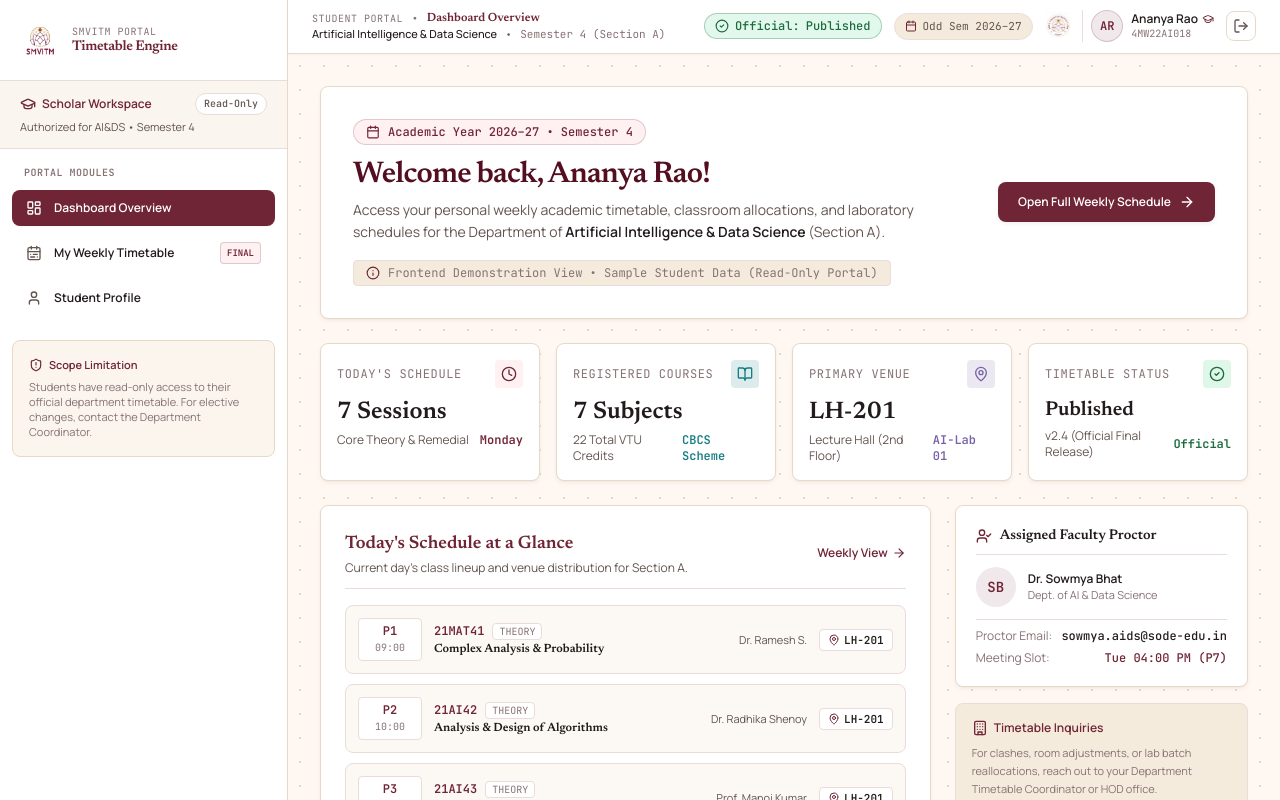
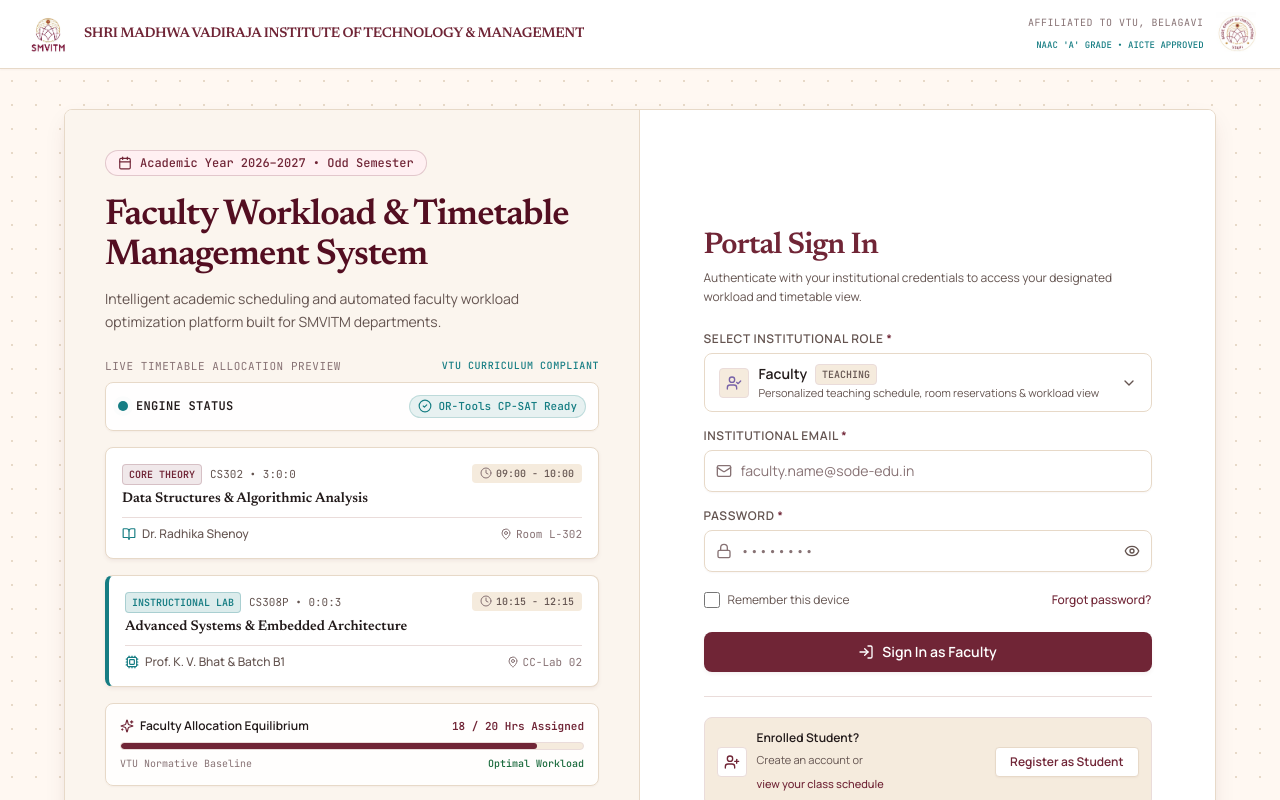
Before and after one commit to ankitanayak2003/FacultyTimetableSystem, a React (Vite) app in the folder frontend/: page / in a window 1280 px wide. Shown: the top 800 px of the page. Built offline with nearby package versions, Linux system fonts and the light colour scheme.

Commit message:
feat(frontend): add role-based demo navigation and student portal

```diff
--- a/frontend/src/App.tsx
+++ b/frontend/src/App.tsx
@@ -1,17 +1,43 @@
 import { useState } from 'react';
 import { LoginPage } from './pages/LoginPage';
 import { StudentDashboard } from './pages/StudentDashboard';
+import { RoleDashboardPlaceholder } from './pages/RoleDashboardPlaceholder';
+import { UserRole } from './types/auth';
 
 export default function App() {
-  const [currentView, setCurrentView] = useState<'student-dashboard' | 'login'>('student-dashboard');
+  const [currentView, setCurrentView] = useState<'login' | 'student-dashboard' | 'role-placeholder'>('login');
+  const [activeRole, setActiveRole] = useState<UserRole>('Student');
+
+  const handleLoginSuccess = (role: UserRole) => {
+    setActiveRole(role);
+    if (role === 'Student') {
+      setCurrentView('student-dashboard');
+    } else {
+      setCurrentView('role-placeholder');
+    }
+  };
+
+  const handleLogout = () => {
+    setCurrentView('login');
+  };
 
   if (currentView === 'student-dashboard') {
-    return <StudentDashboard onLogout={() => setCurrentView('login')} />;
+    return <StudentDashboard onLogout={handleLogout} />;
+  }
+
+  if (currentView === 'role-placeholder') {
+    return (
+      <RoleDashboardPlaceholder
+        role={activeRole}
+        onLogout={handleLogout}
+      />
+    );
   }
 
   return (
     <LoginPage
-      onLoginAsStudent={() => setCurrentView('student-dashboard')}
+      onLoginSuccess={handleLoginSuccess}
+      onNavigateToClassSchedule={() => setCurrentView('student-dashboard')}
     />
   );
 }
--- a/frontend/src/components/login/LoginForm.tsx
+++ b/frontend/src/components/login/LoginForm.tsx
@@ -1,5 +1,5 @@
 import React, { useState } from 'react';
-import { Mail, LogIn, Loader2, Info, CheckCircle2, UserPlus, ArrowRight } from 'lucide-react';
+import { Mail, LogIn, Loader2, Info, CheckCircle2, UserPlus } from 'lucide-react';
 import { RoleSelector } from './RoleSelector';
 import { PasswordInput } from './PasswordInput';
 import { ForgotPasswordModal } from './ForgotPasswordModal';
@@ -8,18 +8,20 @@ import { UserRole, LoginFormData, FormErrors } from '../../types/auth';
 interface LoginFormProps {
   onNavigateToStudentRegistration: () => void;
   initialEmail?: string;
-  onLoginAsStudent?: () => void;
+  onLoginSuccess?: (role: UserRole) => void;
+  onNavigateToClassSchedule?: () => void;
 }
 
 export const LoginForm: React.FC<LoginFormProps> = ({
   onNavigateToStudentRegistration,
   initialEmail = '',
-  onLoginAsStudent,
+  onLoginSuccess,
+  onNavigateToClassSchedule,
 }) => {
   const [formData, setFormData] = useState<LoginFormData>({
     email: initialEmail || '',
     password: '',
-    role: 'Student',
+    role: 'Faculty',
     rememberMe: false,
   });
 
@@ -58,15 +60,11 @@ export const LoginForm: React.FC<LoginFormProps> = ({
       newErrors.role = 'Please designate your institutional role.';
     }
 
-    if (!formData.email.trim()) {
-      newErrors.email = 'Institutional email is required.';
-    } else if (!/^[^\s@]+@[^\s@]+\.[^\s@]+$/.test(formData.email.trim())) {
+    if (formData.email.trim() && !/^[^\s@]+@[^\s@]+\.[^\s@]+$/.test(formData.email.trim())) {
       newErrors.email = 'Please enter a valid academic email address.';
     }
 
-    if (!formData.password) {
-      newErrors.password = 'Password is required.';
-    } else if (formData.password.length < 6) {
+    if (formData.password && formData.password.length < 6) {
       newErrors.password = 'Password must be at least 6 characters.';
     }
 
@@ -106,18 +104,13 @@ export const LoginForm: React.FC<LoginFormProps> = ({
     setIsLoading(true);
     setAuthFeedback(null);
 
-    // Frontend-only simulation (1.2 seconds)
+    // Small loading state for demonstration, then role-based navigation
     setTimeout(() => {
       setIsLoading(false);
-      setAuthFeedback({
-        type: 'success',
-        message: `Client validation verified for ${formData.role}!`,
-        details:
-          formData.role === 'Student' && onLoginAsStudent
-            ? 'Credentials verified client-side. Click below to launch your Student Timetable Dashboard.'
-            : 'Frontend phase active. Credentials validated client-side; no backend authentication or database session is initiated in this phase.',
-      });
-    }, 1200);
+      if (onLoginSuccess) {
+        onLoginSuccess(formData.role);
+      }
+    }, 600);
   };
 
   return (
@@ -141,25 +134,11 @@ export const LoginForm: React.FC<LoginFormProps> = ({
           <div className="p-1 rounded-full bg-success-container/70 text-success flex-shrink-0 mt-0.5">
             <CheckCircle2 className="w-4 h-4" />
           </div>
-          <div className="text-xs flex-1">
+          <div className="text-xs">
             <div className="font-semibold text-ink">{authFeedback.message}</div>
             <div className="text-ink-muted mt-0.5 leading-relaxed">
               {authFeedback.details}
             </div>
-
-            {formData.role === 'Student' && onLoginAsStudent && (
-              <div className="mt-3">
-                <button
-                  type="button"
-                  onClick={onLoginAsStudent}
-                  className="inline-flex items-center gap-1.5 px-3 py-1.5 bg-primary text-white text-xs font-semibold rounded hover:bg-primary-hover transition-colors shadow-crisp"
-                >
-                  <span>Launch Student Dashboard</span>
-                  <ArrowRight className="w-3.5 h-3.5" />
-                </button>
-              </div>
-            )}
-
             <div className="mt-2 flex items-center gap-2">
               <span className="font-mono text-[10px] uppercase px-2 py-0.5 rounded bg-canvas-muted text-ink-muted border border-border-subtle">
                 Role: {formData.role}
@@ -286,28 +265,31 @@ export const LoginForm: React.FC<LoginFormProps> = ({
                 Enrolled Student?
               </span>
               <span className="text-[11px] text-ink-muted">
-                Create an account or view your class schedule
+                <button
+                  type="button"
+                  onClick={onNavigateToStudentRegistration}
+                  className="hover:underline hover:text-primary transition-colors text-left"
+                >
+                  Create an account
+                </button>{' '}
+                or{' '}
+                <button
+                  type="button"
+                  onClick={onNavigateToClassSchedule}
+                  className="hover:underline hover:text-primary font-medium text-primary transition-colors text-left"
+                >
+                  view your class schedule
+                </button>
               </span>
             </div>
           </div>
-          <div className="flex items-center gap-2 w-full sm:w-auto">
-            {onLoginAsStudent && (
-              <button
-                type="button"
-                onClick={onLoginAsStudent}
-                className="w-full sm:w-auto px-3 py-1.5 bg-primary text-white text-xs font-semibold rounded transition-colors shadow-crisp-sm hover:bg-primary-hover flex-shrink-0"
-              >
-                View Dashboard
-              </button>
-            )}
-            <button
-              type="button"
-              onClick={onNavigateToStudentRegistration}
-              className="w-full sm:w-auto px-3 py-1.5 bg-surface text-primary hover:bg-canvas-dim border border-border-beige text-xs font-semibold rounded transition-colors shadow-crisp-sm flex-shrink-0"
-            >
-              Register
-            </button>
-          </div>
+          <button
+            type="button"
+            onClick={onNavigateToStudentRegistration}
+            className="w-full sm:w-auto px-3.5 py-1.5 bg-surface text-primary hover:bg-primary hover:text-white border border-border-beige text-xs font-semibold rounded transition-colors shadow-crisp-sm flex-shrink-0"
+          >
+            Register as Student
+          </button>
         </div>
 
         {/* Information Callout */}
--- a/frontend/src/pages/LoginPage.tsx
+++ b/frontend/src/pages/LoginPage.tsx
@@ -4,14 +4,19 @@ import { InstitutionalHeader } from '../components/common/InstitutionalHeader';
 import { LoginForm } from '../components/login/LoginForm';
 import { StudentRegistration } from '../components/login/StudentRegistration';
 import { SchedulePreview } from '../components/login/SchedulePreview';
+import { UserRole } from '../types/auth';
 
 type AuthView = 'login' | 'student-registration';
 
 export interface LoginPageProps {
-  onLoginAsStudent?: () => void;
+  onLoginSuccess?: (role: UserRole) => void;
+  onNavigateToClassSchedule?: () => void;
 }
 
-export const LoginPage: React.FC<LoginPageProps> = ({ onLoginAsStudent }) => {
+export const LoginPage: React.FC<LoginPageProps> = ({
+  onLoginSuccess,
+  onNavigateToClassSchedule,
+}) => {
   const [currentView, setCurrentView] = useState<AuthView>('login');
   const [prefilledEmail, setPrefilledEmail] = useState('');
 
@@ -76,7 +81,8 @@ export const LoginPage: React.FC<LoginPageProps> = ({ onLoginAsStudent }) => {
                 {currentView === 'login' ? (
                   <LoginForm
                     initialEmail={prefilledEmail}
-                    onLoginAsStudent={onLoginAsStudent}
+                    onLoginSuccess={onLoginSuccess}
+                    onNavigateToClassSchedule={onNavigateToClassSchedule}
                     onNavigateToStudentRegistration={() =>
                       setCurrentView('student-registration')
                     }
--- /dev/null
+++ b/frontend/src/pages/RoleDashboardPlaceholder.tsx
@@ -0,0 +1,133 @@
+import React from 'react';
+import {
+  ShieldCheck,
+  Award,
+  Building2,
+  BookOpen,
+  CalendarRange,
+  UserCheck,
+  LogOut,
+  Calendar,
+  Layers,
+  Info,
+  Clock,
+} from 'lucide-react';
+import { UserRole } from '../types/auth';
+import { InstitutionalHeader } from '../components/common/InstitutionalHeader';
+
+interface RoleDashboardPlaceholderProps {
+  role: UserRole;
+  onLogout: () => void;
+}
+
+export const RoleDashboardPlaceholder: React.FC<RoleDashboardPlaceholderProps> = ({
+  role,
+  onLogout,
+}) => {
+  const getRoleIcon = () => {
+    switch (role) {
+      case 'Principal':
+        return <ShieldCheck className="w-8 h-8 text-primary" />;
+      case 'Dean':
+        return <Award className="w-8 h-8 text-accent-violet" />;
+      case 'HOD':
+        return <Building2 className="w-8 h-8 text-accent-teal" />;
+      case 'Basic Science Coordinator':
+        return <BookOpen className="w-8 h-8 text-primary" />;
+      case 'Department Coordinator':
+        return <CalendarRange className="w-8 h-8 text-accent-teal" />;
+      case 'Faculty':
+        return <UserCheck className="w-8 h-8 text-accent-violet" />;
+      default:
+        return <Layers className="w-8 h-8 text-primary" />;
+    }
+  };
+
+  const getRoleDescription = () => {
+    switch (role) {
+      case 'Principal':
+        return 'Executive governance, institutional compliance audits, and final timetable ratification.';
+      case 'Dean':
+        return 'Academic council oversight, curriculum audits, and normative faculty workload policies.';
+      case 'HOD':
+        return 'Departmental faculty load distribution, subject assignments, and timetable authorization.';
+      case 'Basic Science Coordinator':
+        return 'First-year foundational sciences coordination and cross-department batch synchronization.';
+      case 'Department Coordinator':
+        return 'Constraint-based schedule modeling, laboratory batching, and OR-Tools optimization.';
+      case 'Faculty':
+        return 'Personalized teaching timetable, lecture hall reservations, and weekly workload monitoring.';
+      default:
+        return 'Academic administration portal.';
+    }
+  };
+
+  return (
+    <div className="min-h-screen flex flex-col bg-canvas text-ink">
+      {/* Top Institutional Header */}
+      <InstitutionalHeader />
+
+      {/* Main Body */}
+      <main className="flex-1 flex items-center justify-center p-4 sm:p-6 lg:p-10 academic-grid-pattern">
+        <div className="w-full max-w-2xl bg-surface rounded-card border border-border-beige shadow-crisp-lg p-6 sm:p-8 animate-fade-in text-center">
+          {/* Role Icon Circle */}
+          <div className="w-16 h-16 rounded-full bg-canvas-muted border border-border-beige flex items-center justify-center mx-auto mb-4 shadow-crisp-sm">
+            {getRoleIcon()}
+          </div>
+
+          {/* Academic Badge */}
+          <div className="inline-flex items-center gap-1.5 px-3 py-1 rounded-full bg-primary-subtle border border-primary/20 text-primary text-xs font-mono font-medium mb-3">
+            <Calendar className="w-3.5 h-3.5 text-primary" />
+            <span>Academic Year 2026–2027 • Odd Semester</span>
+          </div>
+
+          {/* Title */}
+          <h2 className="font-headline text-3xl font-semibold text-primary-dark tracking-tight mb-2">
+            {role} Dashboard
+          </h2>
+
+          <p className="text-sm text-ink-muted leading-relaxed max-w-lg mx-auto mb-6">
+            {getRoleDescription()}
+          </p>
+
+          {/* Demonstration Notice */}
+          <div className="p-4 bg-canvas-paper rounded-card border border-border-subtle text-left text-xs text-ink-muted space-y-2 mb-6">
+            <div className="flex items-center gap-2 text-primary font-semibold">
+              <Info className="w-4 h-4 flex-shrink-0" />
+              <span>Frontend Demonstration Active</span>
+            </div>
+            <p className="leading-relaxed">
+              You have navigated to the <strong className="text-ink">{role}</strong> placeholder portal via frontend role-based routing. Full administrative modules, timetable generation, and backend authorization for this role will be connected in future development phases.
+            </p>
+            <div className="pt-2 border-t border-border-subtle flex items-center justify-between text-[11px] font-mono text-ink-light">
+              <span className="flex items-center gap-1">
+                <Clock className="w-3 h-3 text-accent-teal" />
+                <span>Status: Navigation Route Verified</span>
+              </span>
+              <span>SMVITM Bantakal</span>
+            </div>
+          </div>
+
+          {/* Logout & Return Action */}
+          <div className="flex flex-col sm:flex-row items-center justify-center gap-3">
+            <button
+              type="button"
+              onClick={onLogout}
+              className="w-full sm:w-auto inline-flex items-center justify-center gap-2 px-5 py-2.5 bg-primary text-white text-xs font-semibold rounded-card hover:bg-primary-hover transition-colors shadow-crisp"
+            >
+              <LogOut className="w-4 h-4" />
+              <span>Sign Out &amp; Return to Login</span>
+            </button>
+          </div>
+        </div>
+      </main>
+
+      {/* Simple Academic Footer */}
+      <footer className="py-4 text-center text-xs text-ink-muted border-t border-border-beige bg-surface">
+        <p>
+          © {new Date().getFullYear()} Shri Madhwa Vadiraja Institute of Technology &amp; Management (SMVITM). All rights reserved.
+        </p>
+      </footer>
+    </div>
+  );
+};
```
